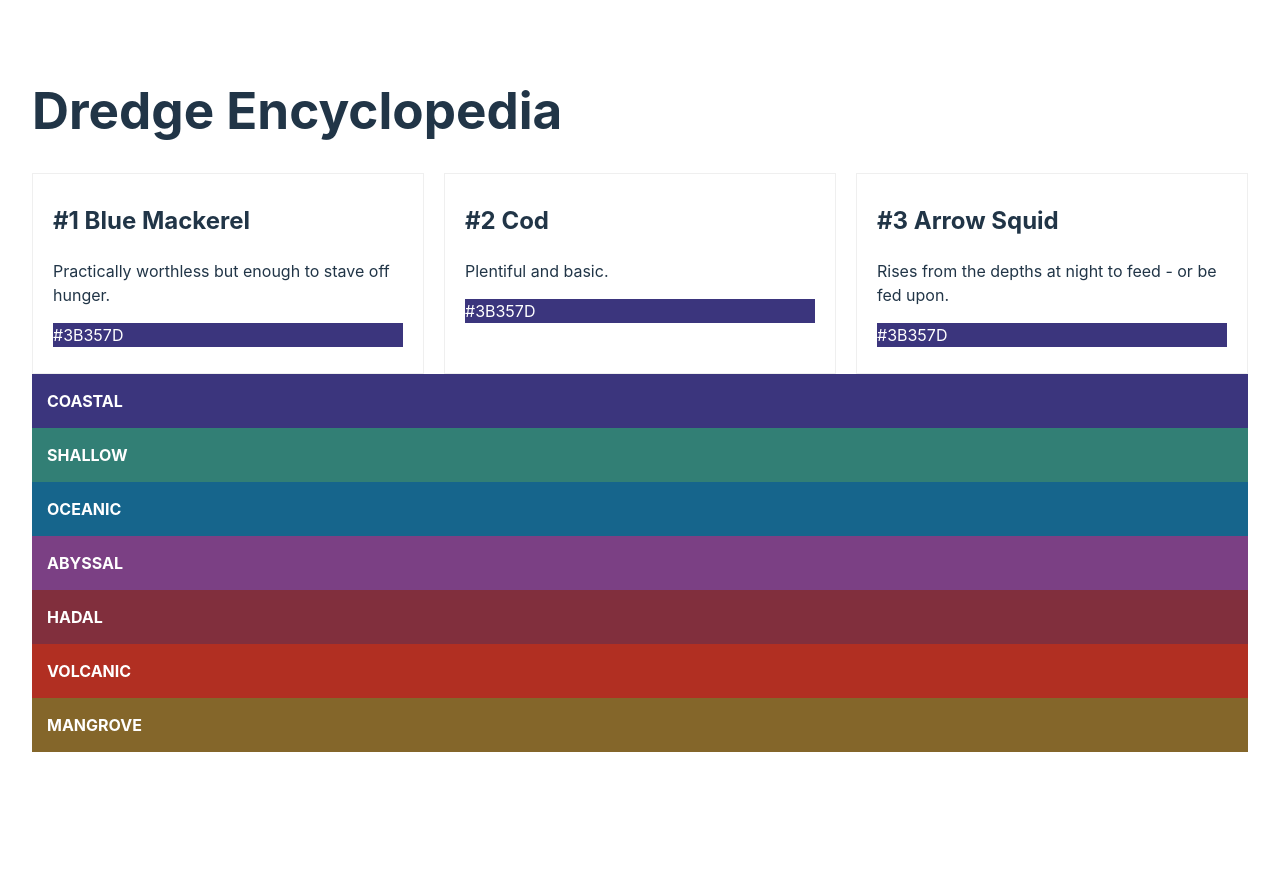
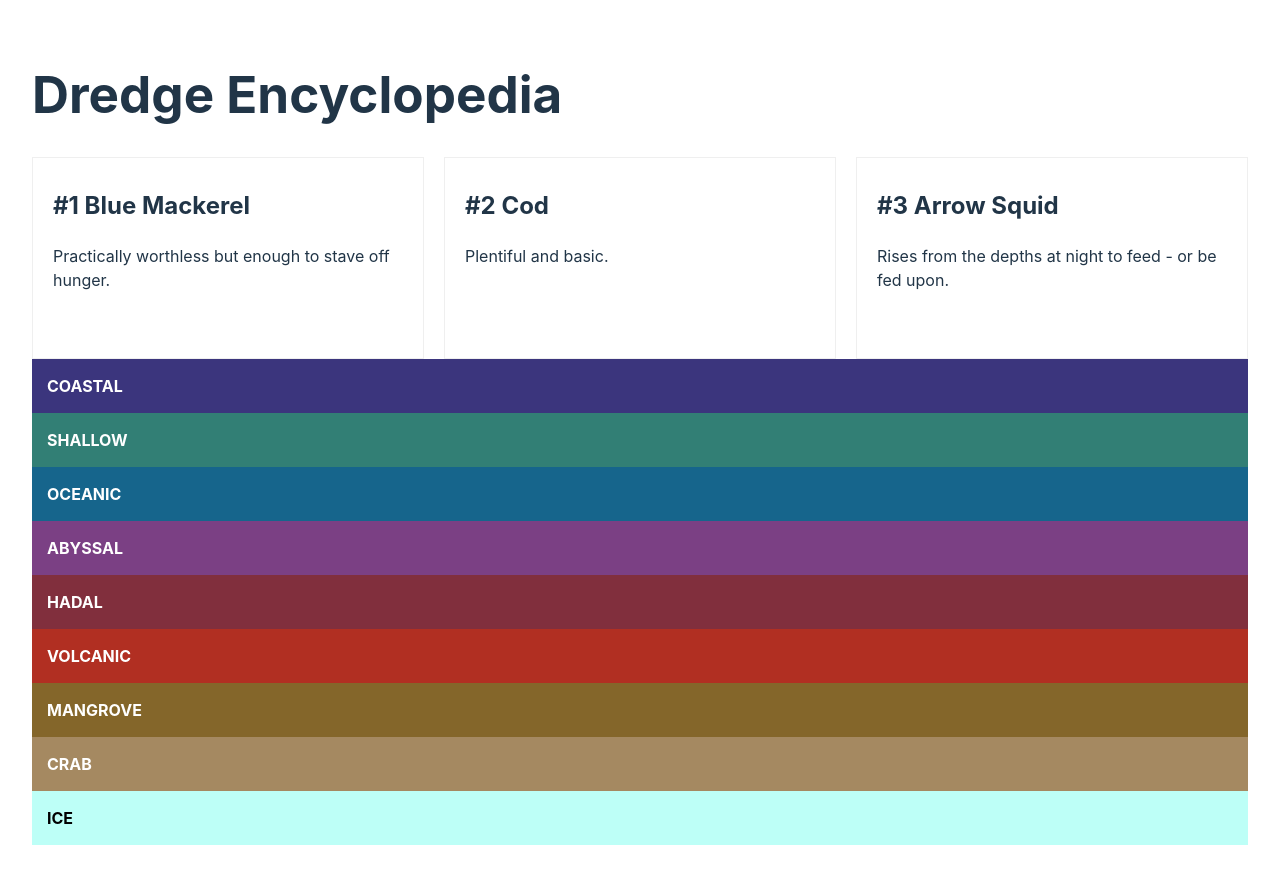
Before and after one commit to steroyle/dredge, a React (Vite) app: page / in a window 1280 px wide. Before the commit the page ends 800 px from the top, so only its background shows below. Built offline with nearby package versions, Linux system fonts and the light colour scheme.

Commit message:
Updated water type

```diff
--- a/src/components/WaterTypeList.tsx
+++ b/src/components/WaterTypeList.tsx
@@ -5,8 +5,8 @@
     return (
       <div
         style={{
-          background: waterType.color,
-          color: 'white',
+          background: waterType.bgColor,
+          color: waterType.color,
           textTransform: 'uppercase',
           padding: 15,
           fontWeight: 700
--- a/src/data.ts
+++ b/src/data.ts
@@ -62,6 +62,7 @@
 interface WaterType {
   id: number;
   name: string;
+  bgColor: string;
   color: string;
 }
 
@@ -69,36 +70,55 @@
   {
     id: 1,
     name: 'coastal',
-    color: '#3B357D'
+    bgColor: '#3B357D',
+    color: 'white'
   },
   {
     id: 2,
     name: 'shallow',
-    color: '#327F75'
+    bgColor: '#327F75',
+    color: 'white'
   },
   {
     id: 3,
     name: 'oceanic',
-    color: '#16658C'
+    bgColor: '#16658C',
+    color: 'white'
   },
   {
     id: 4,
     name: 'abyssal',
-    color: '#7B4084'
+    bgColor: '#7B4084',
+    color: 'white'
   },
   {
     id: 5,
     name: 'hadal',
-    color: '#812F3D'
+    bgColor: '#812F3D',
+    color: 'white'
   },
   {
     id: 6,
     name: 'volcanic',
-    color: '#B12F22'
+    bgColor: '#B12F22',
+    color: 'white'
   },
   {
     id: 7,
     name: 'mangrove',
-    color: '#84662A'
+    bgColor: '#84662A',
+    color: 'white'
+  },
+  {
+    id: 8,
+    name: 'crab',
+    bgColor: '#A58961',
+    color: 'white'
+  },
+  {
+    id: 9,
+    name: 'ice',
+    bgColor: '#BDFFF7',
+    color: 'black'
   }
 ];
```
